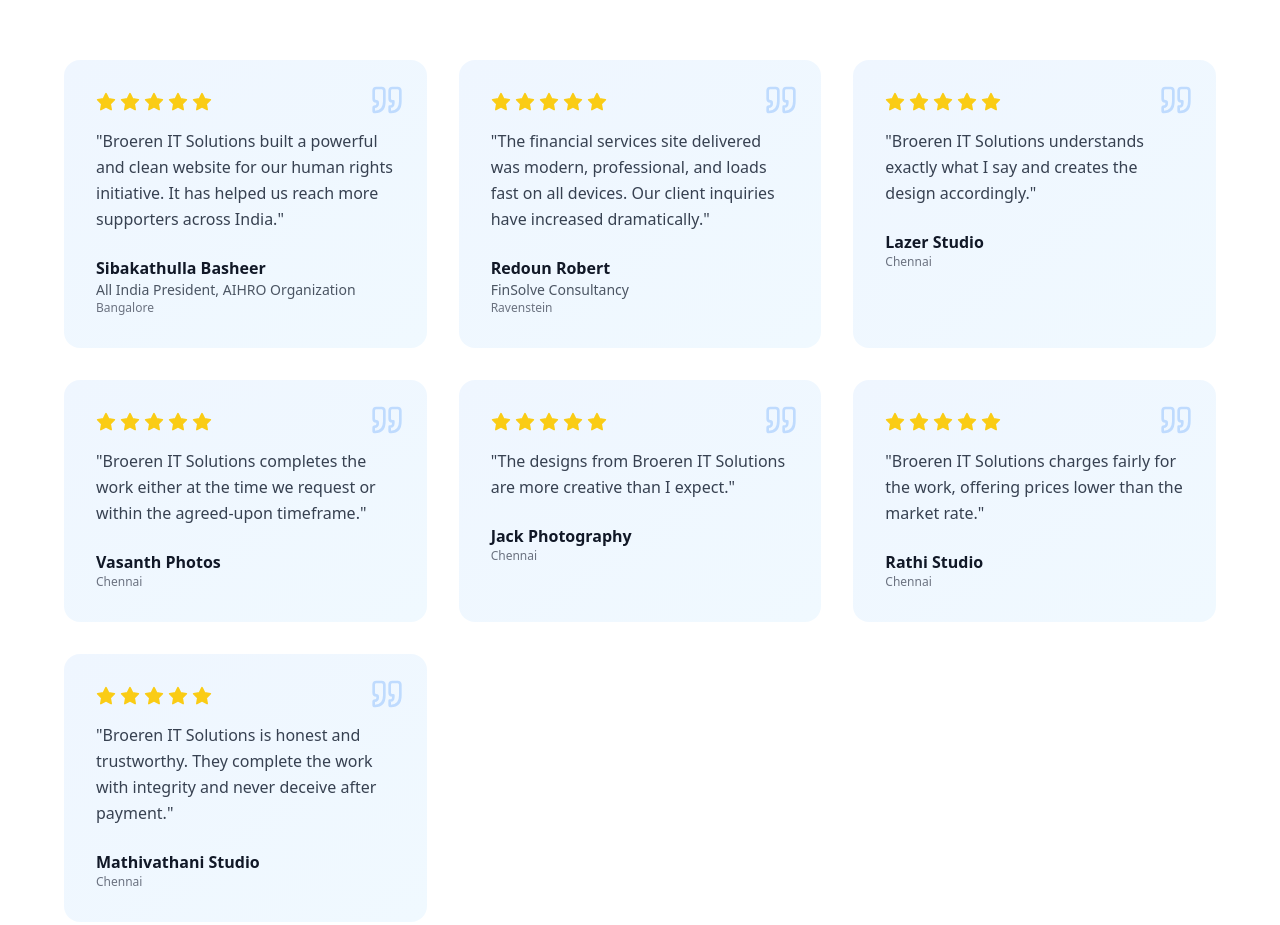
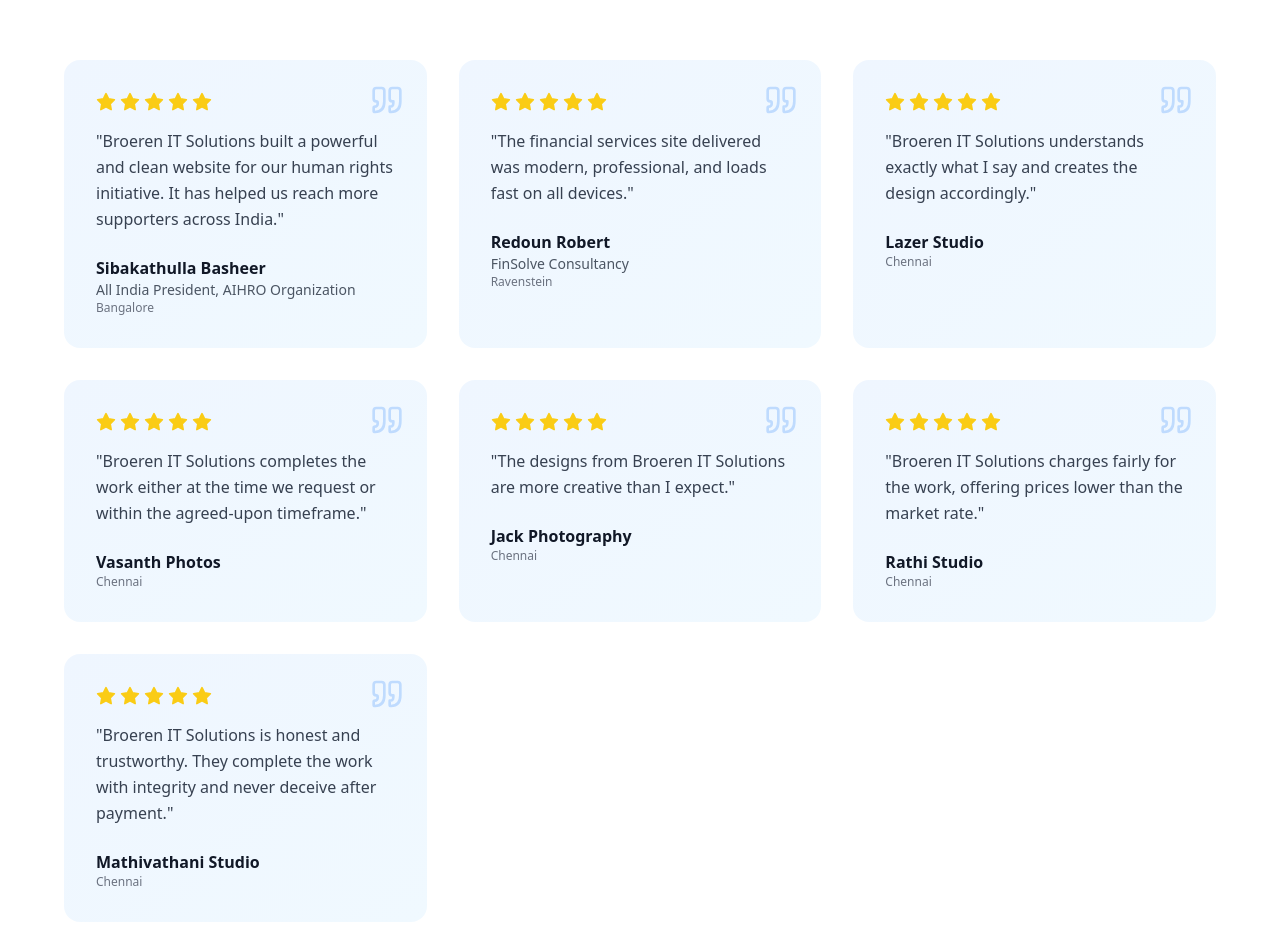
Before and after one commit to Naqhid/Broeren-IT-Solutions, a React (Vite) app: page / in a window 1280 px wide. Shown: the part 4760-5685 px from the top of the page. Built offline with nearby package versions, Linux system fonts and the light colour scheme.

Commit message:
Update Testimonials.tsx

```diff
--- a/src/components/Testimonials.tsx
+++ b/src/components/Testimonials.tsx
@@ -15,7 +15,7 @@
       company: "FinSolve Consultancy",
       location: "Ravenstein",
       rating: 5,
-      text: "The financial services site delivered was modern, professional, and loads fast on all devices. Our client inquiries have increased dramatically.",
+      text: "The financial services site delivered was modern, professional, and loads fast on all devices.",
       avatar: "https://images.pexels.com/photos/220453/pexels-photo-220453.jpeg?auto=compress&cs=tinysrgb&w=150",
     },
     {
```
